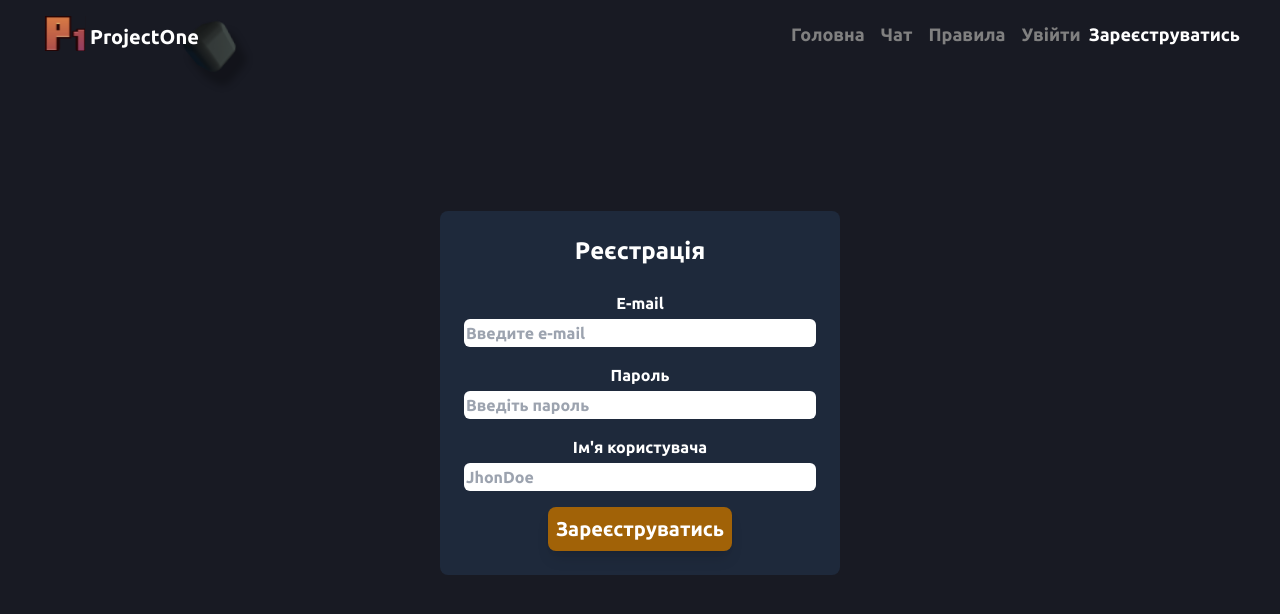
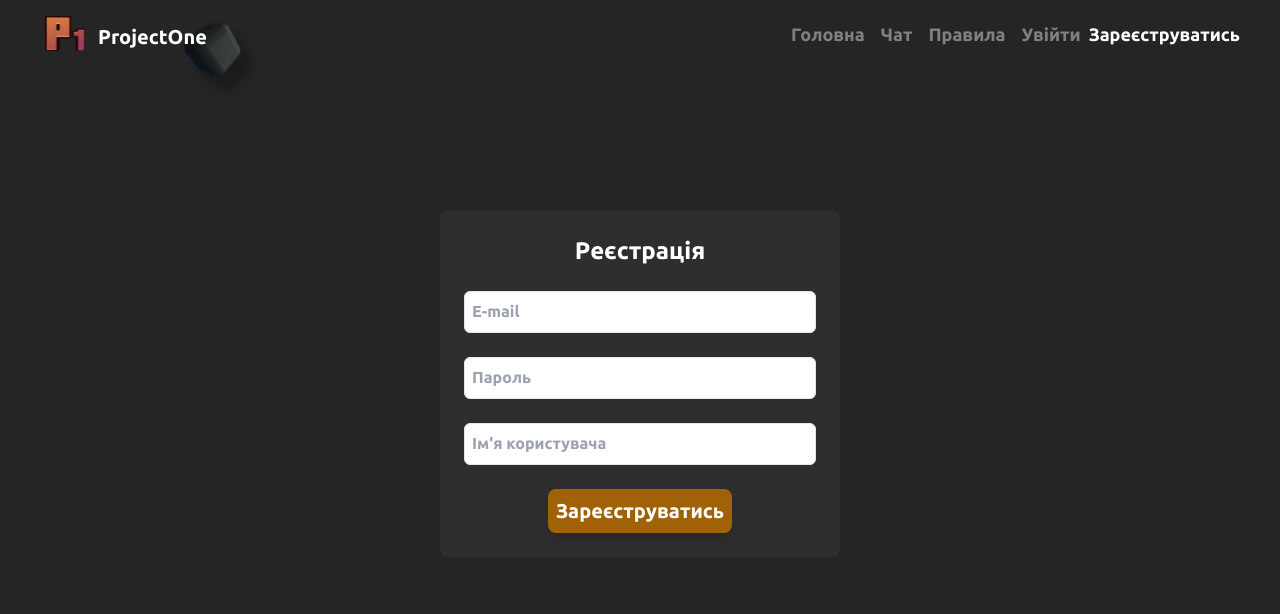
Before and after one commit to k-jdev/projectOne, a React (Vite) app: page /register in a window 1280 px wide. Shown: the top 614 px of the page. Built offline with nearby package versions, Linux system fonts and the light colour scheme.

Commit message:
Удалены устаревшие файлы, добавлены новые цвета в конфигурацию Tailwind, обновлены стили компонентов и улучшен интерфейс входа

```diff
--- a/src/App.jsx
+++ b/src/App.jsx
@@ -12,7 +12,7 @@ import Login from "./pages/Login";
 function App() {
   //роути
   return (
-    <div className="font-Ubuntu font-bold mr-10 ml-10">
+    <div className="font-Ubuntu font-bold mr-10 ml-10 scroll-smooth">
       <Routes>
         <Route element={<Home />} path="/"></Route>
         <Route element={<Rules />} path="/rules"></Route>
--- a/src/components/ChatBlock/ChatBlock.jsx
+++ b/src/components/ChatBlock/ChatBlock.jsx
@@ -22,7 +22,7 @@ function ChatBlock() {
 
   return (
     <div className="container mx-auto">
-      <div className="mt-10 h-dvh text-white bg-slate-800 rounded-xl">
+      <div className="mt-10 h-dvh text-white bg-testdark-500 rounded-xl">
         {messages.length === 0 ? (
           <p className="text-center text-white text-2xl p-5">
             Поки немає повідомлень
--- a/src/components/Navbar/MainNavbar.jsx
+++ b/src/components/Navbar/MainNavbar.jsx
@@ -29,7 +29,7 @@ function MainNavbar() {
         <div className="flex items-end text-white text-xl animate-fadeIn relative">
           <img src={logo} alt="logo" />
           <div className="flex flex-col relative">
-            <p className="hidden sm:block z-30 relative">ProjectOne</p>
+            <p className="hidden sm:block z-30 relative ml-2">ProjectOne</p>
             <img className="z-10 absolute -top-5 left-20" src={square} alt="" />
           </div>
         </div>
--- a/src/main.css
+++ b/src/main.css
@@ -1,9 +1,8 @@
-@import url('https://fonts.googleapis.com/css2?family=Ubuntu:ital,wght@0,300;0,400;0,500;0,700;1,300;1,400;1,500;1,700&display=swap');
+@import url("https://fonts.googleapis.com/css2?family=Ubuntu:ital,wght@0,300;0,400;0,500;0,700;1,300;1,400;1,500;1,700&display=swap");
 @tailwind base;
 @tailwind components;
 @tailwind utilities;
 
-
 body {
-    background-color: #181a23
+  background-color: #252525;
 }
--- a/src/pages/Login.jsx
+++ b/src/pages/Login.jsx
@@ -7,6 +7,8 @@ import MainNavbar from "../components/Navbar/MainNavbar";
 function Login() {
   const [email, setEmail] = useState("");
   const [password, setPassword] = useState("");
+  const [focused, setFocused] = useState({ email: false, password: false });
+
   const dispatch = useDispatch();
   const navigate = useNavigate();
   const { isLoading, error, user } = useSelector((state) => state.auth);
@@ -24,44 +26,74 @@ function Login() {
     });
   };
 
+  const handleFocus = (field) => {
+    setFocused((prev) => ({ ...prev, [field]: true }));
+  };
+
+  const handleBlur = (field, value) => {
+    setFocused((prev) => ({ ...prev, [field]: value !== "" }));
+  };
+
   return (
     <>
       <MainNavbar />
       <div>
         <form
-          className="mt-40 mx-auto text-white bg-slate-800 w-1/3 p-6 rounded-lg animate-fadeIn text-center"
+          className="mt-40 mx-auto text-white bg-testdark-500 w-1/3 p-6 rounded-lg animate-fadeIn text-center"
           onSubmit={handleLogin}
         >
           {user == null ? (
             <>
               <h1 className="text-2xl mb-6">Увійти</h1>
-              <div className="mb-4">
-                <label htmlFor="email">E-mail</label>
+              <div className="relative mb-6">
+                <label
+                  htmlFor="email"
+                  className={`absolute left-2 transition-all duration-300
+                    ${
+                      focused.email || email
+                        ? "-top-5 text-sm text-yellow-500"
+                        : "top-2 text-gray-400"
+                    }`}
+                >
+                  E-mail
+                </label>
                 <input
-                  className="text-black w-full rounded-md p-0.5 mt-1"
+                  className="text-black w-full rounded-md p-2 border focus:border-yellow-500 outline-none"
                   type="email"
                   id="email"
-                  placeholder="Уведіть e-mail"
                   value={email}
+                  onFocus={() => handleFocus("email")}
+                  onBlur={(e) => handleBlur("email", e.target.value)}
                   onChange={(e) => setEmail(e.target.value)}
                   required
                 />
               </div>
-              <div className="mb-4">
-                <label htmlFor="password">Пароль</label>
+              <div className="relative mb-6">
+                <label
+                  htmlFor="password"
+                  className={`absolute left-2 transition-all duration-300
+                    ${
+                      focused.password || password
+                        ? "-top-5 text-sm text-yellow-500"
+                        : "top-2 text-gray-400"
+                    }`}
+                >
+                  Пароль
+                </label>
                 <input
-                  className="text-black w-full rounded-md p-0.5 mt-1"
+                  className="text-black w-full rounded-md p-2 border focus:border-yellow-500 outline-none"
                   type="password"
                   id="password"
-                  placeholder="Введіть пароль"
                   value={password}
+                  onFocus={() => handleFocus("password")}
+                  onBlur={(e) => handleBlur("password", e.target.value)}
                   onChange={(e) => setPassword(e.target.value)}
                   required
                 />
               </div>
               <button
                 type="submit"
-                className=" text-white text-xl bg-yellow-700 p-2 rounded-lg hover:scale-105 transition shadow-lg hover:shadow-yellow-500/50"
+                className="text-white text-xl bg-yellow-700 p-2 rounded-lg hover:scale-105 transition shadow-lg hover:shadow-yellow-500/50"
                 disabled={isLoading}
               >
                 {isLoading ? "Вхід..." : "Увійти"}
--- a/src/pages/Register.jsx
+++ b/src/pages/Register.jsx
@@ -8,6 +8,12 @@ function Register() {
   const [email, setEmail] = useState("");
   const [password, setPassword] = useState("");
   const [name, setName] = useState("");
+  const [focused, setFocused] = useState({
+    email: false,
+    password: false,
+    name: false,
+  });
+
   const dispatch = useDispatch();
   const navigate = useNavigate();
   const { isLoading, error, user } = useSelector((state) => state.auth);
@@ -19,63 +25,102 @@ function Register() {
         navigate("/");
       }
       if (error) {
-        console.error("Login error:", error.message || error);
+        console.error("Register error:", error.message || error);
       }
     });
   };
-  console.log(user);
+
+  const handleFocus = (field) => {
+    setFocused((prev) => ({ ...prev, [field]: true }));
+  };
+
+  const handleBlur = (field, value) => {
+    setFocused((prev) => ({ ...prev, [field]: value !== "" }));
+  };
 
   return (
     <>
       <MainNavbar />
       <div>
         <form
-          className="mt-40 mx-auto text-white bg-slate-800 w-1/3 p-6 rounded-lg animate-fadeIn text-center"
+          className="mt-40 mx-auto text-white bg-testdark-500 w-1/3 p-6 rounded-lg animate-fadeIn text-center"
           onSubmit={handleRegister}
         >
           {user == null ? (
             <>
-              {" "}
               <h1 className="text-2xl mb-6">Реєстрація</h1>
-              <div className="mb-4">
-                <label htmlFor="email">E-mail</label>
+              <div className="relative mb-6">
+                <label
+                  htmlFor="email"
+                  className={`absolute left-2 transition-all duration-300
+                    ${
+                      focused.email || email
+                        ? "-top-5 text-sm text-yellow-500"
+                        : "top-2 text-gray-400"
+                    }`}
+                >
+                  E-mail
+                </label>
                 <input
-                  className="text-black w-full rounded-md p-0.5 mt-1"
+                  className="text-black w-full rounded-md p-2 border focus:border-yellow-500 outline-none"
                   type="email"
                   id="email"
-                  placeholder="Введите e-mail"
                   value={email}
+                  onFocus={() => handleFocus("email")}
+                  onBlur={(e) => handleBlur("email", e.target.value)}
                   onChange={(e) => setEmail(e.target.value)}
                   required
                 />
               </div>
-              <div className="mb-4">
-                <label htmlFor="password">Пароль</label>
+              <div className="relative mb-6">
+                <label
+                  htmlFor="password"
+                  className={`absolute left-2 transition-all duration-300
+                    ${
+                      focused.password || password
+                        ? "-top-5 text-sm text-yellow-500"
+                        : "top-2 text-gray-400"
+                    }`}
+                >
+                  Пароль
+                </label>
                 <input
-                  className="text-black w-full rounded-md p-0.5 mt-1"
+                  className="text-black w-full rounded-md p-2 border focus:border-yellow-500 outline-none"
                   type="password"
                   id="password"
-                  placeholder="Введіть пароль"
                   value={password}
+                  onFocus={() => handleFocus("password")}
+                  onBlur={(e) => handleBlur("password", e.target.value)}
                   onChange={(e) => setPassword(e.target.value)}
                   required
                 />
               </div>
-              <div className="mb-4">
-                <label htmlFor="password">Ім'я користувача</label>
+              <div className="relative mb-6">
+                <label
+                  htmlFor="name"
+                  className={`absolute left-2 transition-all duration-300
+                    ${
+                      focused.name || name
+                        ? "-top-5 text-sm text-yellow-500"
+                        : "top-2 text-gray-400"
+                    }`}
+                >
+                  Ім'я користувача
+                </label>
                 <input
-                  className="text-black w-full rounded-md p-0.5 mt-1"
+                  className="text-black w-full rounded-md p-2 border focus:border-yellow-500 outline-none"
                   type="text"
                   id="name"
-                  placeholder="JhonDoe"
                   value={name}
+                  onFocus={() => handleFocus("name")}
+                  onBlur={(e) => handleBlur("name", e.target.value)}
                   onChange={(e) => setName(e.target.value)}
                   required
                 />
               </div>
               <button
                 type="submit"
-                className=" text-white text-xl bg-yellow-700 p-2 rounded-lg hover:scale-105 transition shadow-lg hover:shadow-yellow-500/50"
+                className="text-white text-xl bg-yellow-700 p-2 rounded-lg hover:scale-105 transition shadow-lg hover:shadow-yellow-500/50"
                 disabled={isLoading}
               >
                 {isLoading ? "Реєстрація..." : "Зареєструватись"}
--- a/src/pages/Rules.jsx
+++ b/src/pages/Rules.jsx
@@ -11,14 +11,14 @@ function Rules() {
       <div className="flex mx-48">
         <div className="mt-28 text-5xl text-white container mx-auto">
           <h1 className="mb-8">Правила</h1>
-          <ul className="text-gray-700 text-xl bg-slate-50 w-52 rounded-lg p-2">
+          <ul className="text-white text-xl bg-testdark-500 w-52 rounded-lg p-2">
             <Link to="/chat_rules">
-              <li className=" hover:text-gray-600 duration-300">
+              <li className=" hover:text-gray-400 duration-300">
                 • Правила чата
               </li>
             </Link>
             <Link to="/server_rules">
-              <li className=" hover:text-gray-600 duration-300">
+              <li className=" hover:text-gray-400 duration-300">
                 • Правила сервера
               </li>
             </Link>
--- a/tailwind.config.js
+++ b/tailwind.config.js
@@ -8,6 +8,11 @@ export default {
     },
 
     extend: {
+      colors: {
+        testdark: {
+          500: "#2e2e2e",
+        },
+      },
       keyframes: {
         fadeIn: {
           "0%": { opacity: "0" },
```
Also changed, not shown: src/components/Header/Header.jsx (+17 -10 lines).
